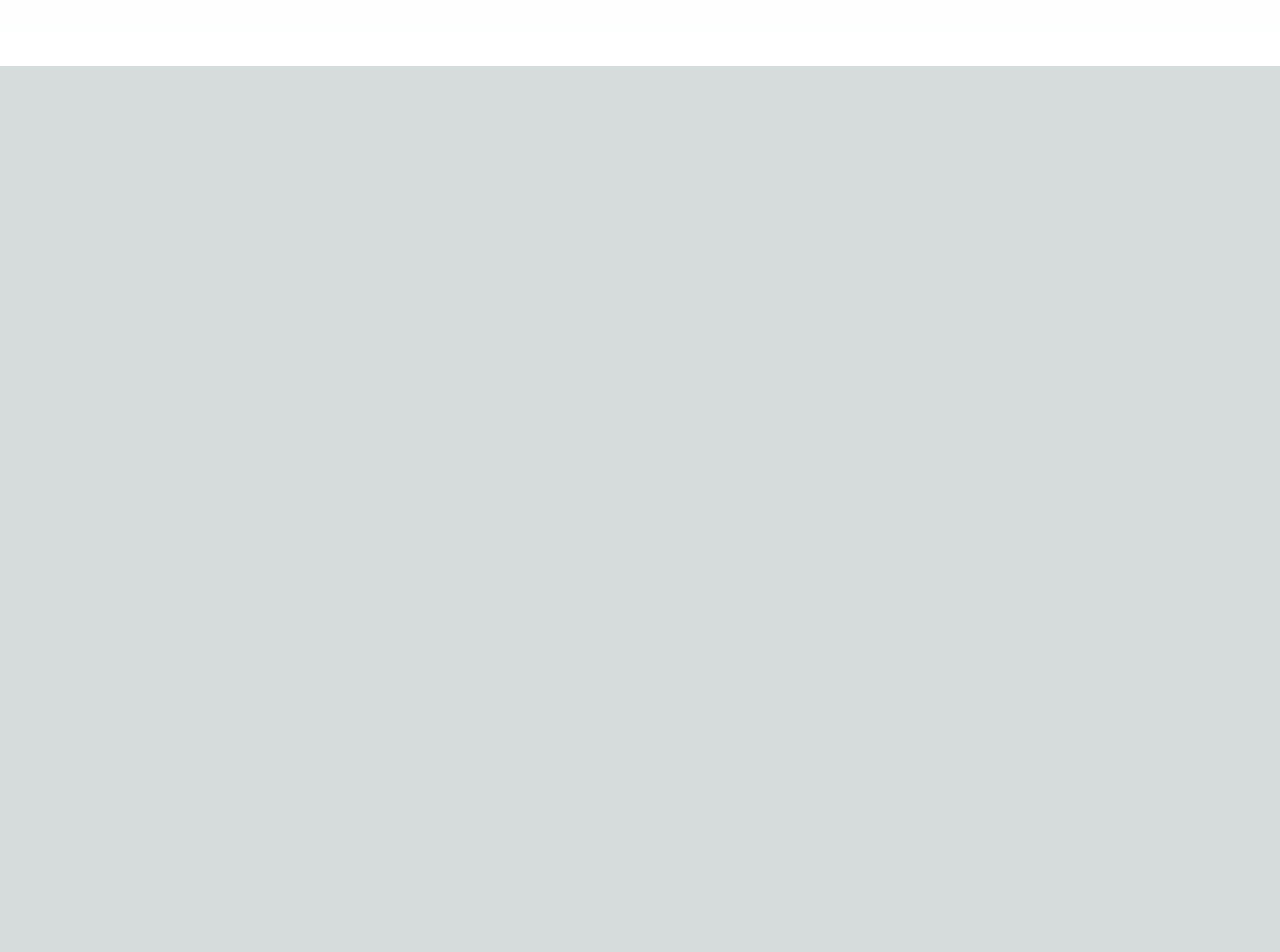
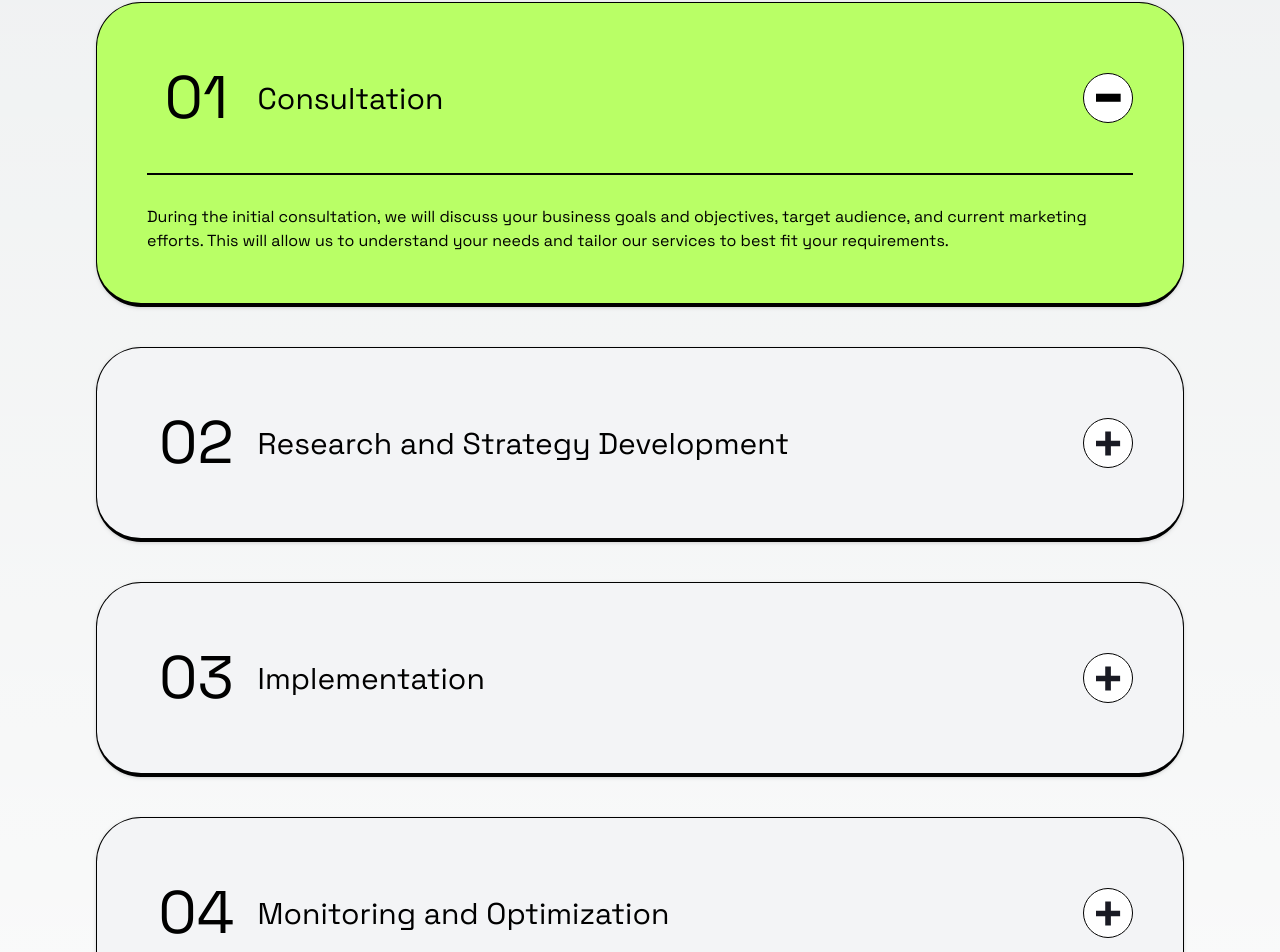
Before and after one commit to Precious-gift/positivus, a Next.js app: page / in a window 1280 px wide. Shown: the part 2958-3910 px from the top of the page. Before the commit the page ends 3024 px from the top, so only its background shows below. Built offline with nearby package versions, Linux system fonts and the light colour scheme.

Commit message:
Implementation of Process Card

```diff
--- a/app/globals.css
+++ b/app/globals.css
@@ -69,6 +69,13 @@ body {
   justify-content: center;
 }
 
+.circle {
+  border-radius: 50%;
+  display: flex;
+  align-items: center;
+  justify-content: center;
+}
+
 .bottom-50 {
   bottom: 50px;
 }
--- /dev/null
+++ b/components/ProcessCard.tsx
@@ -0,0 +1,44 @@
+"use client";
+import { ProcessListProps } from "@/constants";
+import Image from "next/image";
+import React, { useState } from "react";
+
+const ProcessCard = ({ id, title, description, active }: ProcessListProps) => {
+  const [isActive, setIsActive] = useState(active);
+  const toggleActive = () => {
+    setIsActive(!isActive);
+  };
+  return (
+    <div className={`card ${isActive ? "bg-themeGreen" : "bg-gray-100"}`}>
+      <div className="grid grid-cols-[10%_auto_20%] gap-3 items-center">
+        <h1 className="text-[60px] justify-self-center">{id}</h1>
+        <h4 className="text-[30px]">{title}</h4>
+        <div className="justify-self-end">
+          <span
+            className="circle border border-black w-[50px] h-[50px] bg-white cursor-pointer"
+            onClick={toggleActive}
+          >
+            <Image
+              src={`${
+                isActive
+                  ? "/positivus_minus_icon.svg"
+                  : "/positivus_plus_icon.svg"
+              }`}
+              width={25}
+              height={25}
+              alt="arrow icon"
+            />
+          </span>
+        </div>
+      </div>
+      <div className={`${isActive ? "block" : "hidden"}`}>
+        <div className="border border-black my-[30px]"></div>
+        <div>
+          <p>{description}</p>
+        </div>
+      </div>
+    </div>
+  );
+};
+
+export default ProcessCard;
--- a/components/WorkingProcess.tsx
+++ b/components/WorkingProcess.tsx
@@ -1,6 +1,6 @@
 import React from "react";
-import { SectionHeader } from "@/components";
-import { sectionList } from "@/constants";
+import { ProcessCard, SectionHeader } from "@/components";
+import { processList, sectionList } from "@/constants";
 
 const WorkingProcess = () => {
   return (
@@ -9,6 +9,12 @@ const WorkingProcess = () => {
         title={sectionList[2].title}
         description={sectionList[2].description}
       />
+
+      <div className="mt-20 grid grid-cols-1 gap-10">
+        {processList.map((process) => (
+          <ProcessCard key={process.id} {...process} />
+        ))}
+      </div>
     </section>
   );
 };
--- a/components/index.tsx
+++ b/components/index.tsx
@@ -7,6 +7,7 @@ import SectionHeader from "./SectionHeader";
 import ServiceCard from "./ServiceCard";
 import CaseStudies from "./CaseStudies";
 import WorkingProcess from "./WorkingProcess";
+import ProcessCard from "./ProcessCard";
 
 export {
   Navbar,
@@ -18,4 +19,5 @@ export {
   ServiceCard,
   CaseStudies,
   WorkingProcess,
+  ProcessCard,
 };
--- a/constants/index.ts
+++ b/constants/index.ts
@@ -9,6 +9,13 @@ interface ServicesListProps {
   cardClass: string;
   arrowIconUrl: string;
   cardImageUrl: string;
+}
+
+export interface ProcessListProps {
+  id: string;
+  title: string;
+  description: string;
+  active: boolean;
 }
 
 export const sectionList: ServicesInfoProps[] = [
@@ -72,3 +79,48 @@ export const caseStudiesList: String[] = [
   "For a B2B software company, we developed an SEO strategy that resulted in a first page ranking for key keywords and a 200% increase in organic traffic.",
   "For a national retail chain, we created a social media marketing campaign that increased followers by 25% and generated a 20% increase in online sales.",
 ];
+
+export const processList: ProcessListProps[] = [
+  {
+    id: "01",
+    title: "Consultation",
+    description:
+      "During the initial consultation, we will discuss your business goals and objectives, target audience, and current marketing efforts. This will allow us to understand your needs and tailor our services to best fit your requirements.",
+    active: true,
+  },
+  {
+    id: "02",
+    title: "Research and Strategy Development",
+    description:
+      "During the initial consultation, we will discuss your business goals and objectives, target audience, and current marketing efforts. This will allow us to understand your needs and tailor our services to best fit your requirements.",
+    active: false,
+  },
+  {
+    id: "03",
+    title: "Implementation",
+    description:
+      "During the initial consultation, we will discuss your business goals and objectives, target audience, and current marketing efforts. This will allow us to understand your needs and tailor our services to best fit your requirements.",
+    active: false,
+  },
+  {
+    id: "04",
+    title: "Monitoring and Optimization",
+    description:
+      "During the initial consultation, we will discuss your business goals and objectives, target audience, and current marketing efforts. This will allow us to understand your needs and tailor our services to best fit your requirements.",
+    active: false,
+  },
+  {
+    id: "05",
+    title: "Reporting and Communication",
+    description:
+      "During the initial consultation, we will discuss your business goals and objectives, target audience, and current marketing efforts. This will allow us to understand your needs and tailor our services to best fit your requirements.",
+    active: false,
+  },
+  {
+    id: "06",
+    title: "Continual Improvement",
+    description:
+      "During the initial consultation, we will discuss your business goals and objectives, target audience, and current marketing efforts. This will allow us to understand your needs and tailor our services to best fit your requirements.",
+    active: false,
+  },
+];
```
Also changed, not shown: public/positivus_minus_icon.svg (added), public/positivus_plus_icon.svg (added).
